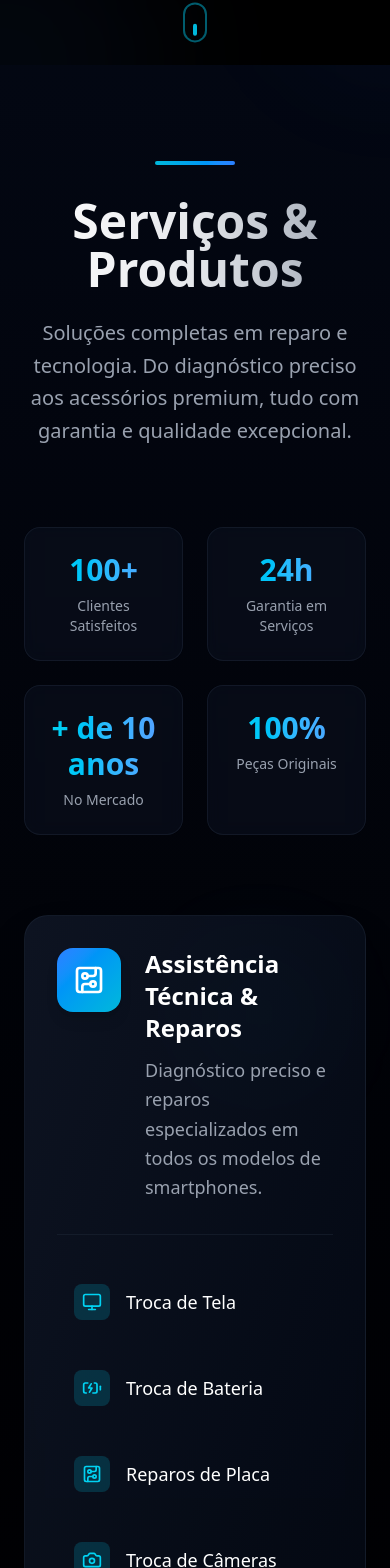
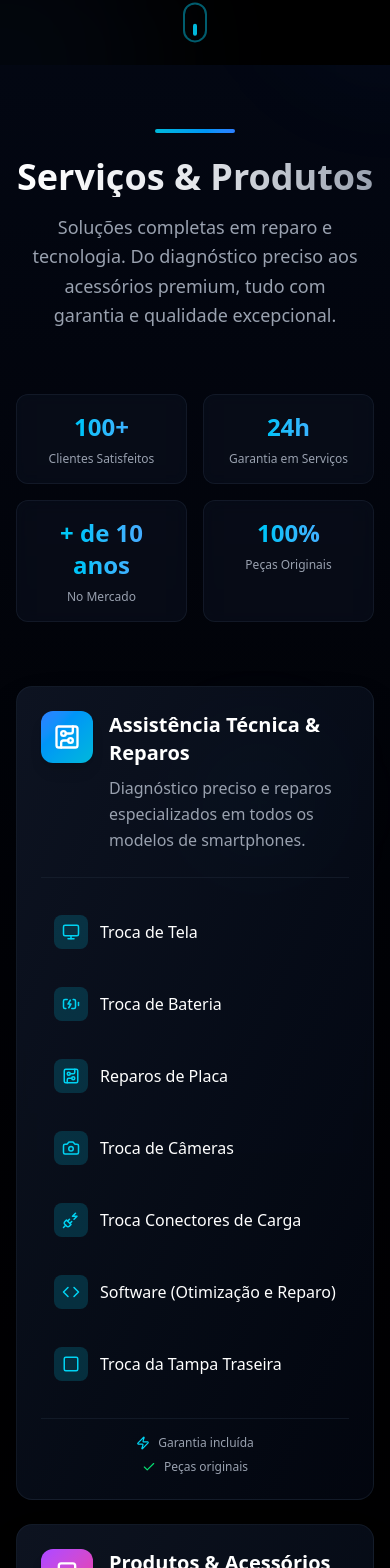
Before and after one commit to GustavoMottaSchmitel/vitorcell-website, a Next.js app: page / in a window 390 px wide. Shown: the part 1297-2865 px from the top of the page. Built offline with nearby package versions, Linux system fonts and the light colour scheme.

Commit message:
Adicionado carrosel em um point do ServicesAndSalesSection.tsx para corrigir o responsivo no celular

```diff
--- a/src/app/_components/ServicesAndSalesSection.tsx
+++ b/src/app/_components/ServicesAndSalesSection.tsx
@@ -19,6 +19,7 @@ import {
     Zap,
     ArrowRight
 } from "lucide-react"
+import React, { useEffect, useState } from 'react';
 
 const categories = [
     {
@@ -59,6 +60,9 @@ const stats = [
     { value: "+ de 10 anos", label: "No Mercado" },
     { value: "100%", label: "Peças Originais" }
 ];
+
+// Array de marcas para o carrossel infinito
+const brands = ["Apple", "Samsung", "Xiaomi", "Motorola", "Asus", "LG", "Nokia"];
 
 const containerVariants: Variants = {
     hidden: { opacity: 0 },
@@ -120,9 +124,54 @@ const statVariants: Variants = {
     })
 }
 
+// Componente do Carrossel de Marcas
+const BrandsCarousel = () => {
+    const [currentIndex, setCurrentIndex] = useState(0);
+
+    useEffect(() => {
+        const interval = setInterval(() => {
+            setCurrentIndex((prev) => (prev + 1) % brands.length);
+        }, 2000); // Muda a cada 2 segundos
+
+        return () => clearInterval(interval);
+    }, []);
+
+    return (
+        <div className="relative overflow-hidden py-4">
+            <motion.div
+                className="flex space-x-8"
+                animate={{
+                    x: `-${currentIndex * 100}%`
+                }}
+                transition={{
+                    duration: 0.8,
+                    ease: "easeInOut"
+                }}
+            >
+                {/* Duplicamos o array para criar efeito infinito suave */}
+                {[...brands, ...brands].map((brand, index) => (
+                    <motion.div
+                        key={`${brand}-${index}`}
+                        className="flex items-center space-x-2 text-lg font-semibold text-gray-400 whitespace-nowrap flex-shrink-0 px-4"
+                        whileInView={{ opacity: 1, scale: 1 }}
+                        initial={{ opacity: 0, scale: 0.8 }}
+                    >
+                        <Check size={16} className="text-green-400 flex-shrink-0" />
+                        <span>{brand}</span>
+                    </motion.div>
+                ))}
+            </motion.div>
+
+            {/* Efeito de fade nas bordas */}
+            <div className="absolute left-0 top-0 bottom-0 w-20 bg-gradient-to-r from-gray-950 to-transparent pointer-events-none"></div>
+            <div className="absolute right-0 top-0 bottom-0 w-20 bg-gradient-to-l from-gray-950 to-transparent pointer-events-none"></div>
+        </div>
+    );
+};
+
 export default function PremiumServicesSection() {
     return (
-        <section id="servicos" className="relative py-24 md:py-32 bg-gradient-to-b from-gray-950 to-black overflow-hidden">
+        <section id="servicos" className="relative py-16 md:py-24 bg-gradient-to-b from-gray-950 to-black overflow-hidden">
             {/* Background Elements */}
             <div className="absolute inset-0 overflow-hidden">
                 <div className="absolute -top-1/2 -right-1/4 w-1/2 h-1/2 bg-blue-500/5 rounded-full blur-3xl"></div>
@@ -130,36 +179,36 @@ export default function PremiumServicesSection() {
                 <div className="absolute top-1/4 left-1/2 w-32 h-32 bg-cyan-500/10 rounded-full blur-2xl"></div>
             </div>
 
-            <div className="max-w-7xl mx-auto px-6 lg:px-8 relative z-10">
+            <div className="max-w-7xl mx-auto px-4 sm:px-6 lg:px-8 relative z-10">
                 {/* Header Section */}
                 <motion.div
                     initial={{ opacity: 0, y: 40 }}
                     whileInView={{ opacity: 1, y: 0 }}
                     viewport={{ once: true, amount: 0.3 }}
                     transition={{ duration: 0.8, ease: "easeOut" }}
-                    className="text-center mb-20"
+                    className="text-center mb-16"
                 >
                     {/* Decorative Top Line */}
                     <motion.div
                         initial={{ width: 0 }}
                         whileInView={{ width: "80px" }}
                         transition={{ delay: 0.3, duration: 0.8 }}
-                        className="h-1 bg-gradient-to-r from-cyan-500 to-blue-500 mx-auto mb-8 rounded-full"
+                        className="h-1 bg-gradient-to-r from-cyan-500 to-blue-500 mx-auto mb-6 md:mb-8 rounded-full"
                     />
 
-                    <h1 className="text-5xl md:text-7xl font-bold mb-6 bg-gradient-to-r from-white via-gray-200 to-gray-400 bg-clip-text text-transparent">
+                    <h1 className="text-4xl md:text-6xl lg:text-7xl font-bold mb-4 md:mb-6 bg-gradient-to-r from-white via-gray-200 to-gray-400 bg-clip-text text-transparent">
                         Serviços & Produtos
                     </h1>
 
-                    <p className="text-xl md:text-2xl text-gray-400 max-w-4xl mx-auto leading-relaxed">
+                    <p className="text-lg md:text-xl lg:text-2xl text-gray-400 max-w-3xl lg:max-w-4xl mx-auto leading-relaxed px-4">
                         Soluções completas em reparo e tecnologia. Do diagnóstico preciso aos
                         acessórios premium, tudo com garantia e qualidade excepcional.
                     </p>
                 </motion.div>
 
-                {/* Stats Grid */}
+                {/* Stats Grid - Melhor Responsividade */}
                 <motion.div
-                    className="grid grid-cols-2 lg:grid-cols-4 gap-6 mb-20"
+                    className="grid grid-cols-2 md:grid-cols-4 gap-4 md:gap-6 mb-16"
                     variants={containerVariants}
                     initial="hidden"
                     whileInView="show"
@@ -170,19 +219,19 @@ export default function PremiumServicesSection() {
                             key={stat.label}
                             custom={index}
                             variants={statVariants}
-                            className="text-center p-6 bg-gray-900/40 backdrop-blur-sm border border-gray-800/50 rounded-2xl"
+                            className="text-center p-4 md:p-6 bg-gray-900/40 backdrop-blur-sm border border-gray-800/50 rounded-xl md:rounded-2xl"
                         >
-                            <div className="text-3xl md:text-4xl font-bold bg-gradient-to-r from-cyan-400 to-blue-400 bg-clip-text text-transparent mb-2">
+                            <div className="text-2xl md:text-3xl lg:text-4xl font-bold bg-gradient-to-r from-cyan-400 to-blue-400 bg-clip-text text-transparent mb-2">
                                 {stat.value}
                             </div>
-                            <div className="text-gray-400 text-sm md:text-base">{stat.label}</div>
+                            <div className="text-gray-400 text-xs md:text-sm lg:text-base">{stat.label}</div>
                         </motion.div>
                     ))}
                 </motion.div>
 
-                {/* Services Grid - ALINHADOS */}
+                {/* Services Grid - Melhor Responsividade */}
                 <motion.div
-                    className="grid grid-cols-1 lg:grid-cols-2 gap-8 lg:gap-12"
+                    className="grid grid-cols-1 lg:grid-cols-2 gap-6 md:gap-8 lg:gap-12"
                     variants={containerVariants}
                     initial="hidden"
                     whileInView="show"
@@ -191,39 +240,36 @@ export default function PremiumServicesSection() {
                     {categories.map((category, categoryIndex) => {
                         const CategoryIcon = category.icon;
 
-                        // Altura mínima para alinhar os cards
-                        const minHeightClass = "min-h-[520px]";
-
                         return (
                             <motion.div
                                 key={category.name}
                                 variants={cardVariants}
                                 whileHover={{
-                                    y: -8,
+                                    y: -4,
                                     transition: { duration: 0.3 }
                                 }}
                                 className="group relative"
                             >
                                 {/* Card Glow Effect */}
-                                <div className={`absolute inset-0 bg-gradient-to-r ${category.gradient} opacity-0 group-hover:opacity-10 blur-xl rounded-3xl transition-opacity duration-500`} />
+                                <div className={`absolute inset-0 bg-gradient-to-r ${category.gradient} opacity-0 group-hover:opacity-10 blur-xl rounded-2xl lg:rounded-3xl transition-opacity duration-500`} />
 
-                                <div className={`relative p-8 bg-gradient-to-br from-gray-900/80 to-gray-950/80 backdrop-blur-sm border border-gray-800/50 rounded-3xl shadow-2xl ${minHeightClass} flex flex-col`}>
+                                <div className="relative p-6 md:p-8 bg-gradient-to-br from-gray-900/80 to-gray-950/80 backdrop-blur-sm border border-gray-800/50 rounded-2xl lg:rounded-3xl shadow-2xl flex flex-col min-h-[480px] md:min-h-[520px]">
                                     {/* Card Header */}
-                                    <div className="flex items-start space-x-6 mb-8 pb-8 border-b border-gray-800/50">
+                                    <div className="flex items-start space-x-4 md:space-x-6 mb-6 md:mb-8 pb-6 md:pb-8 border-b border-gray-800/50">
                                         <motion.div
                                             whileHover={{
                                                 scale: 1.1,
                                                 rotate: 5
                                             }}
-                                            className={`p-4 bg-gradient-to-br ${category.gradient} rounded-2xl shadow-lg flex-shrink-0`}
+                                            className={`p-3 md:p-4 bg-gradient-to-br ${category.gradient} rounded-xl md:rounded-2xl shadow-lg flex-shrink-0`}
                                         >
-                                            <CategoryIcon size={32} className="text-white" />
+                                            <CategoryIcon size={28} className="text-white md:w-8 md:h-8" />
                                         </motion.div>
                                         <div className="flex-1">
-                                            <h3 className="text-2xl md:text-3xl font-bold text-white mb-3">
+                                            <h3 className="text-xl md:text-2xl lg:text-3xl font-bold text-white mb-2 md:mb-3">
                                                 {category.name}
                                             </h3>
-                                            <p className="text-gray-400 text-lg leading-relaxed">
+                                            <p className="text-gray-400 text-base md:text-lg leading-relaxed">
                                                 {category.description}
                                             </p>
                                         </div>
@@ -232,7 +278,7 @@ export default function PremiumServicesSection() {
                                     {/* Services List */}
                                     <div className="flex-1">
                                         <motion.ul
-                                            className="space-y-4"
+                                            className="space-y-3 md:space-y-4"
                                             variants={{
                                                 show: {
                                                     transition: {
@@ -249,15 +295,15 @@ export default function PremiumServicesSection() {
                                                         key={itemIndex}
                                                         variants={itemVariants}
                                                         whileHover={{
-                                                            x: 8,
+                                                            x: 4,
                                                             backgroundColor: "rgba(255,255,255,0.02)"
                                                         }}
-                                                        className="flex items-center space-x-4 p-4 rounded-xl border border-transparent hover:border-gray-700/50 transition-all duration-300"
+                                                        className="flex items-center space-x-3 md:space-x-4 p-3 md:p-4 rounded-lg md:rounded-xl border border-transparent hover:border-gray-700/50 transition-all duration-300"
                                                     >
-                                                        <div className={`p-2 rounded-lg bg-cyan-500/20 text-cyan-400`}>
-                                                            <ItemIcon size={20} />
+                                                        <div className="p-2 rounded-lg bg-cyan-500/20 text-cyan-400 flex-shrink-0">
+                                                            <ItemIcon size={18} className="md:w-5 md:h-5" />
                                                         </div>
-                                                        <span className="text-lg font-medium text-white">
+                                                        <span className="text-base md:text-lg font-medium text-white">
                                                             {item.name}
                                                         </span>
                                                     </motion.li>
@@ -271,16 +317,16 @@ export default function PremiumServicesSection() {
                                         initial={{ opacity: 0 }}
                                         animate={{ opacity: 1 }}
                                         transition={{ delay: 1 }}
-                                        className="mt-8 pt-6 border-t border-gray-800/50"
+                                        className="mt-6 md:mt-8 pt-4 md:pt-6 border-t border-gray-800/50"
                                     >
-                                        <div className="flex items-center justify-between text-gray-400">
+                                        <div className="flex flex-col sm:flex-row items-center justify-between text-gray-400 space-y-2 sm:space-y-0">
                                             <div className="flex items-center space-x-2">
-                                                <Zap size={16} className="text-cyan-400" />
-                                                <span className="text-sm">Garantia incluída</span>
+                                                <Zap size={14} className="text-cyan-400 md:w-4 md:h-4" />
+                                                <span className="text-xs md:text-sm">Garantia incluída</span>
                                             </div>
                                             <div className="flex items-center space-x-2">
-                                                <Check size={16} className="text-green-400" />
-                                                <span className="text-sm">Peças originais</span>
+                                                <Check size={14} className="text-green-400 md:w-4 md:h-4" />
+                                                <span className="text-xs md:text-sm">Peças originais</span>
                                             </div>
                                         </div>
                                     </motion.div>
@@ -296,31 +342,22 @@ export default function PremiumServicesSection() {
                     whileInView={{ opacity: 1, y: 0 }}
                     viewport={{ once: true, amount: 0.3 }}
                     transition={{ duration: 0.8, delay: 0.6 }}
-                    className="text-center mt-20"
+                    className="text-center mt-16 md:mt-20"
                 >
-                    {/* Brands Support */}
+                    {/* Brands Support com Carrossel */}
                     <motion.div
                         initial={{ opacity: 0 }}
                         whileInView={{ opacity: 1 }}
                         transition={{ delay: 0.8 }}
-                        className="mb-12"
+                        className="mb-8 md:mb-12"
                     >
-                        <p className="text-gray-500 text-lg mb-6">
+                        <p className="text-gray-500 text-base md:text-lg mb-4 md:mb-6">
                             Suporte especializado para as principais marcas do mercado
                         </p>
-                        <div className="flex justify-center items-center space-x-8 text-gray-400">
-                            {["Apple", "Samsung", "Xiaomi", "Motorola"].map((brand, index) => (
-                                <motion.div
-                                    key={brand}
-                                    initial={{ opacity: 0, scale: 0 }}
-                                    whileInView={{ opacity: 1, scale: 1 }}
-                                    transition={{ delay: 0.9 + index * 0.1 }}
-                                    className="flex items-center space-x-2 text-lg font-semibold"
-                                >
-                                    <Check size={16} className="text-green-400" />
-                                    <span>{brand}</span>
-                                </motion.div>
-                            ))}
+
+                        {/* Carrossel de Marcas */}
+                        <div className="max-w-4xl mx-auto">
+                            <BrandsCarousel />
                         </div>
                     </motion.div>
 
@@ -332,13 +369,13 @@ export default function PremiumServicesSection() {
                             boxShadow: "0 20px 40px rgba(6, 182, 212, 0.3)"
                         }}
                         whileTap={{ scale: 0.95 }}
-                        className="group relative inline-flex items-center px-12 py-5 text-xl font-bold rounded-2xl transition-all duration-300 bg-gradient-to-r from-cyan-500 to-blue-500 text-white shadow-2xl shadow-cyan-500/25 overflow-hidden"
+                        className="group relative inline-flex items-center px-8 md:px-12 py-4 md:py-5 text-lg md:text-xl font-bold rounded-xl md:rounded-2xl transition-all duration-300 bg-gradient-to-r from-cyan-500 to-blue-500 text-white shadow-2xl shadow-cyan-500/25 overflow-hidden"
                     >
                         {/* Button Shine Effect */}
                         <div className="absolute inset-0 bg-gradient-to-r from-transparent via-white/20 to-transparent -skew-x-12 translate-x-[-100%] group-hover:translate-x-[100%] transition-transform duration-1000" />
 
                         <span className="relative">Solicitar Orçamento</span>
-                        <ArrowRight size={20} className="ml-3 relative transition-transform group-hover:translate-x-1" />
+                        <ArrowRight size={20} className="ml-2 md:ml-3 relative transition-transform group-hover:translate-x-1" />
                     </motion.a>
 
                     {/* Support Text */}
@@ -346,7 +383,7 @@ export default function PremiumServicesSection() {
                         initial={{ opacity: 0 }}
                         whileInView={{ opacity: 1 }}
                         transition={{ delay: 1 }}
-                        className="text-gray-500 text-lg mt-6"
+                        className="text-gray-500 text-base md:text-lg mt-4 md:mt-6"
                     >
                         Resposta em até 15 minutos • Orçamento gratuito
                     </motion.p>
```
